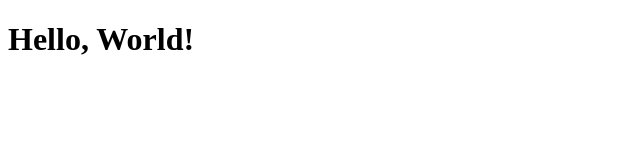
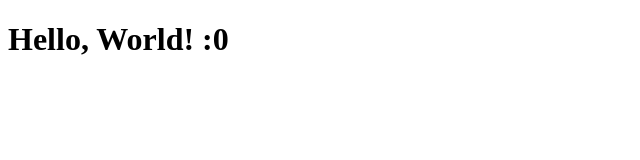
Before and after one commit to Yomaruichi/Yomaruichi.github.io, a plain HTML site: page src/index.html in a window 1280 px wide. Shown: the full height of the page, 0-640 px from the left. Drawn offline with Linux system fonts and the light colour scheme.

Commit message:
Update index.html

```diff
--- a/src/index.html
+++ b/src/index.html
@@ -6,6 +6,6 @@
     <title>Hello World</title>
 </head>
 <body>
-    <h1>Hello, World!</h1>
+    <h1>Hello, World! :0</h1>
 </body>
 </html>
```
